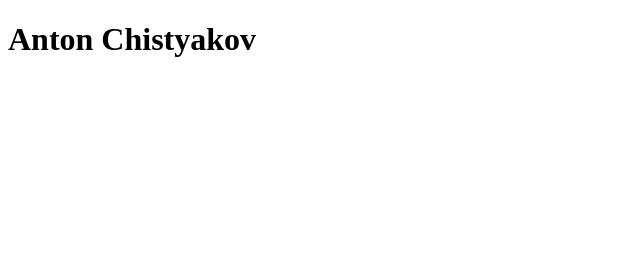
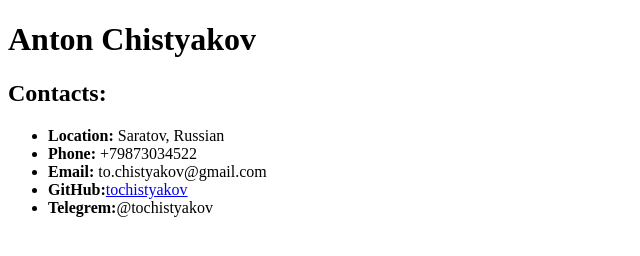
Before and after one commit to tochistyakov/rsschool-cv, a plain HTML site: page index.html in a window 1280 px wide. Shown: the whole page, without its empty margins (0-640 px from the left). Drawn offline with Linux system fonts and the light colour scheme.

Commit message:
feat: add contacts

```diff
--- a/index.html
+++ b/index.html
@@ -6,5 +6,16 @@
   </head>
   <body>
     <header><h1>Anton Chistyakov</h1></header>
+    <main>
+      <h2>Contacts:</h2>
+      <ul>
+        <li><b>Location:</b> Saratov, Russian</li>
+        <li><b>Phone:</b> +79873034522</li>
+        <li><b>Email:</b> to.chistyakov@gmail.com</li>
+        <li><b>GitHub:</b><a href="https://github.com/tochistyakov">tochistyakov</a></li>
+        <li><b>Telegrem:</b>@tochistyakov</li>
+      </ul>
+    </main>
+
   </body>
 </html>
```
